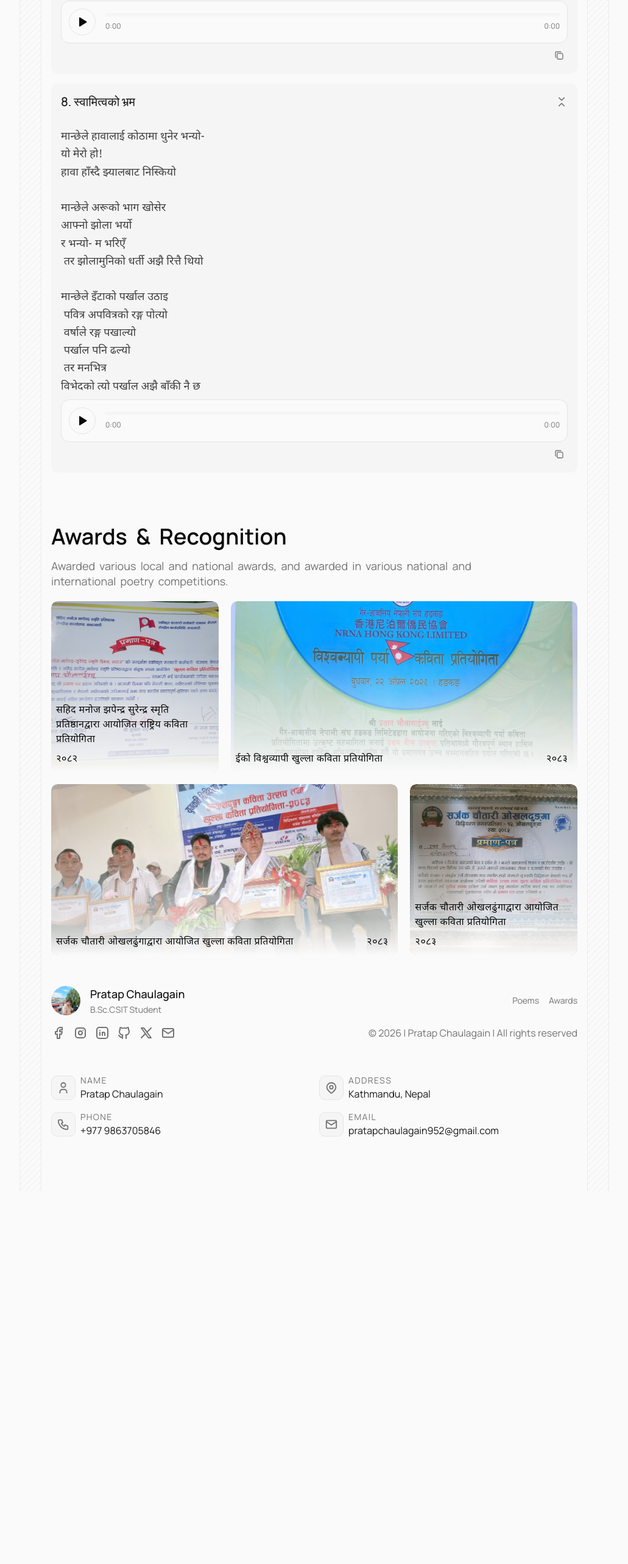
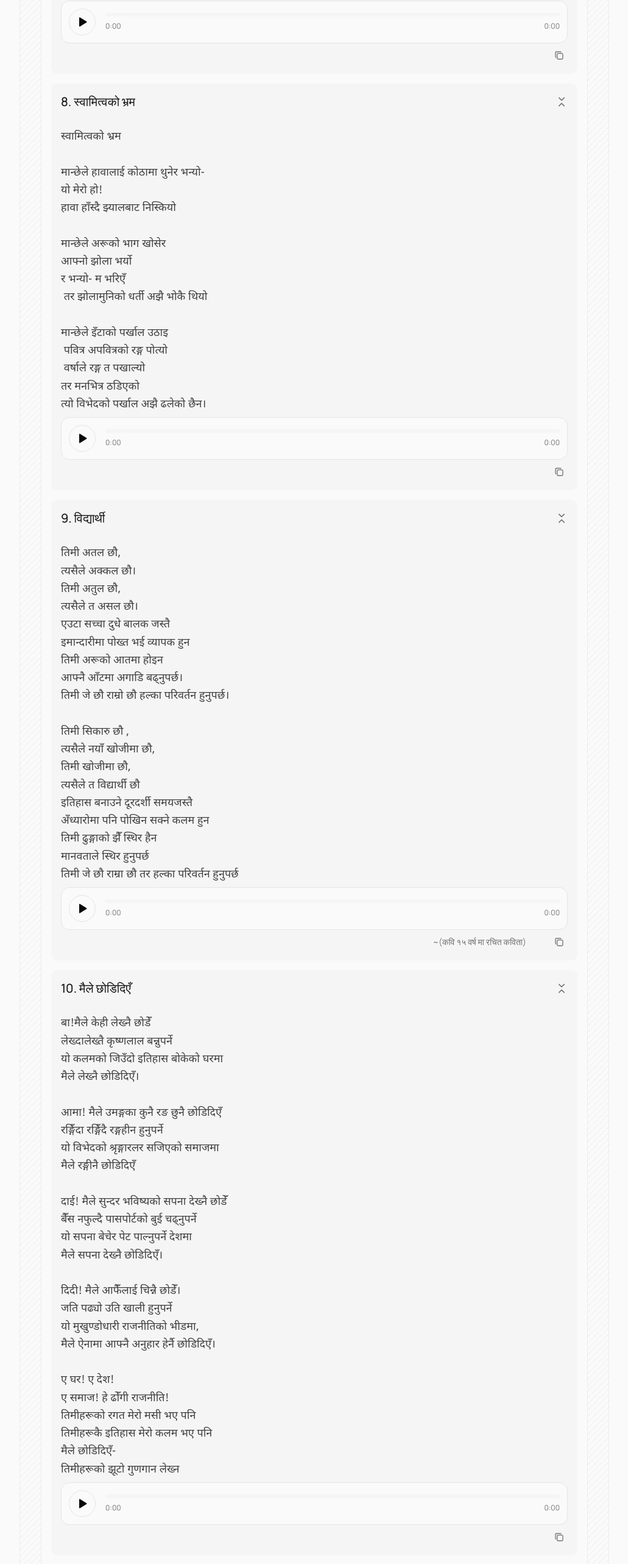
Before and after one commit to AkkalDhami/hello-world, a Next.js app: page /en in a window 1280 px wide. Shown: the part 8727-11292 px from the top of the page at 61% size, without its empty margins (124-1155 px from the left). Before the commit the page ends 10681 px from the top, so only its background shows below. Built offline with nearby package versions, Linux system fonts and the light colour scheme.

Commit message:
feat: add new poems to POEMS_NP and update existing content

```diff
--- a/data/poems.ts
+++ b/data/poems.ts
@@ -285,6 +285,8 @@ export const POEMS_NP: Poem[] = [
     title: "स्वामित्वको भ्रम",
     src: "/audio/p1.mpeg",
     content: `
+स्वामित्वको भ्रम
+
 मान्छेले हावालाई कोठामा थुनेर भन्यो-
 यो मेरो हो!
 हावा हाँस्दै झ्यालबाट निस्कियो
@@ -292,14 +294,71 @@ export const POEMS_NP: Poem[] = [
 मान्छेले अरूको भाग खोसेर
 आफ्नो झोला भर्यो
 र भन्यो- म भरिएँ
- तर झोलामुनिको धर्ती अझै रित्तै थियो
+ तर झोलामुनिको धर्ती अझै भोकै थियो
 
 मान्छेले इँटाको पर्खाल उठाइ
  पवित्र अपवित्रको रङ्ग पोत्यो
- वर्षाले रङ्ग पखाल्यो
- पर्खाल पनि ढल्यो
- तर मनभित्र
-विभेदको त्यो पर्खाल अझै बाँकी नै छ`,
+ वर्षाले रङ्ग त पखाल्यो
+तर मनभित्र ठडिएको
+त्यो विभेदको पर्खाल अझै ढलेको छैन।`,
+  },
+  {
+    id: 9,
+    title: "विद्यार्थी",
+    src: "/audio/p1.mpeg",
+    subtitle: "~(कवि १५ वर्ष मा रचित कविता)",
+    content: `
+तिमी अतल छौ,
+त्यसैले अक्कल छौ।
+तिमी अतुल छौ,
+त्यसैले त असल छौ।
+एउटा सच्चा दुधे बालक जस्तै
+इमान्दारीमा पोख्त भई व्यापक हुन
+तिमी अरूको आतमा होइन
+आफ्नै आँटमा अगाडि बढ्नुपर्छ।
+तिमी जे छौ राम्रो छौ हल्का परिवर्तन हुनुपर्छ।
+
+तिमी सिकारु छौ ,
+त्यसैले नयाँ खोजीमा छौ,
+तिमी खोजीमा छौ,
+त्यसैले त विद्यार्थी छौ
+इतिहास बनाउने दूरदर्शी समयजस्तै
+अँध्यारोमा पनि पोखिन सक्ने कलम हुन
+तिमी ढुङ्गाको झैँ स्थिर हैन
+मानवताले स्थिर हुनुपर्छ
+तिमी जे छौ राम्रा छौ तर हल्का परिवर्तन हुनुपर्छ`,
+  },
+  {
+    id: 10,
+    title: "मैले छोडिदिएँ",
+    src: "/audio/p1.mpeg",
+    content: `
+बा!मैले केही लेख्नै छोडेँ
+लेख्दालेख्तै कृष्णलाल बन्नुपर्ने
+यो कलमको जिउँदो इतिहास बोकेको घरमा
+मैले लेख्नै छोडिदिएँ।
+
+आमा! मैले उमङ्गका कुनै रङ छुनै छोडिदिएँ
+रङ्गिँदा रङ्गिँदै रङ्गहीन हुनुपर्ने
+यो विभेदको श्रृङ्गारलर सजिएको समाजमा
+मैले रङ्गीनै छोडिदिएँ
+
+दाई! मैले सुन्दर भविष्यको सपना देख्नै छोडेँ
+बैँस नफुल्दै पासपोर्टको बुई चढ्नुपर्ने
+यो सपना बेचेर पेट पाल्नुपर्ने देशमा
+मैले सपना देख्नै छोडिदिएँ।
+
+दिदी! मैले आफैँलाई चिन्नै छोडेँ।
+जति पढ्यो उति खाली हुनुपर्ने
+यो मुखुण्डोधारी राजनीतिको भीडमा,
+मैले ऐनामा आफ्नै अनुहार हेर्नै छोडिदिएँ।
+
+ए घर! ए देश!
+ए समाज! हे ढोँगी राजनीति!
+तिमीहरूको रगत मेरो मसी भए पनि
+तिमीहरूकै इतिहास मेरो कलम भए पनि
+मैले छोडिदिएँ-
+तिमीहरूको झूटो गुणगान लेख्न`,
   },
 ]
 
--- a/lib/constants.ts
+++ b/lib/constants.ts
@@ -2,8 +2,6 @@ export const LINKEDIN_URL =
   "https://www.linkedin.com/in/pratap-chaulagain-a14229389"
 
 export const INSTAGRAM_URL = "https://www.instagram.com/chaulagain_pratap"
-
-export const TWITTER_URL = "https://twitter.com/PratapChaulagain"
 
 export const GITHUB_URL = "https://github.com/pratapchaulagain"
 
```
